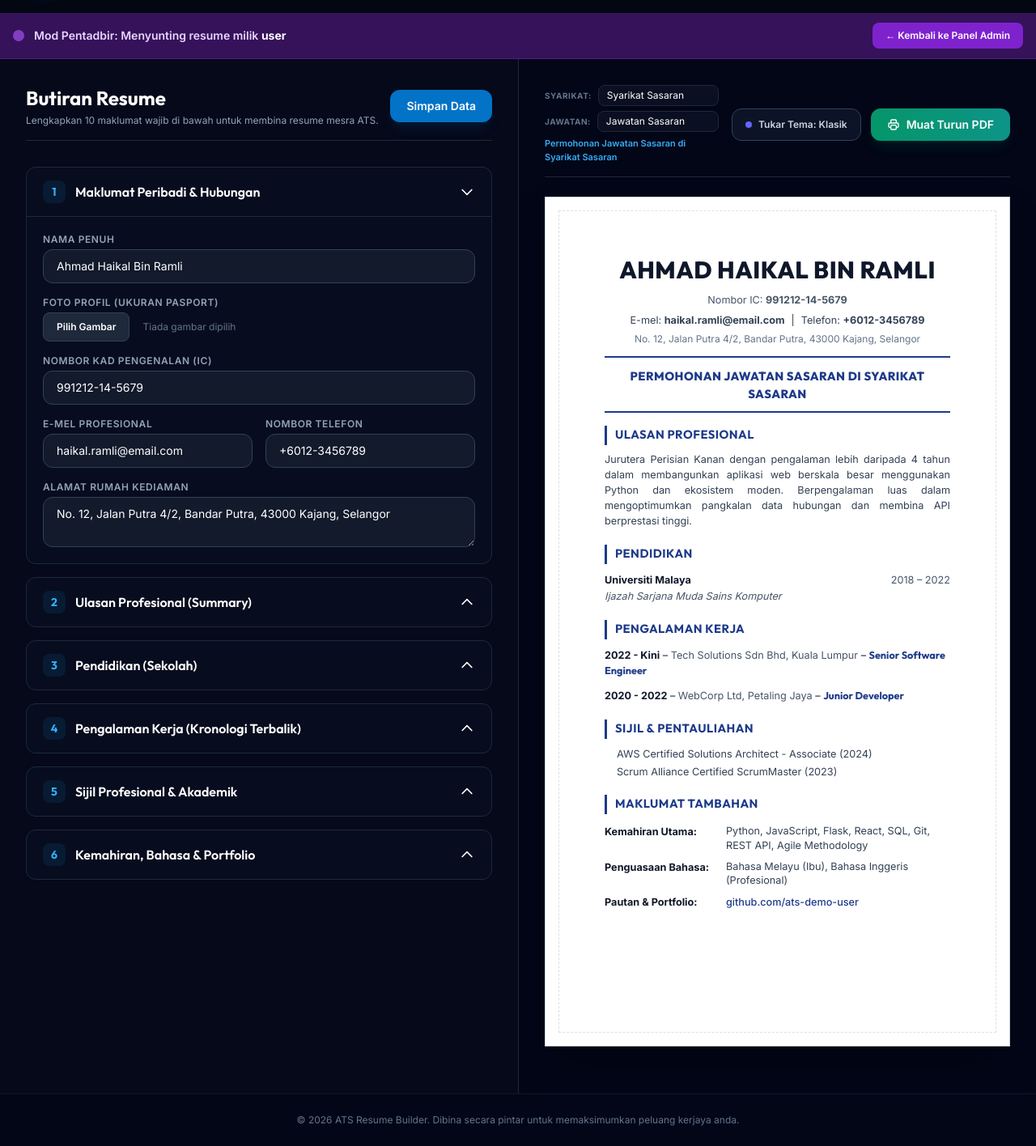
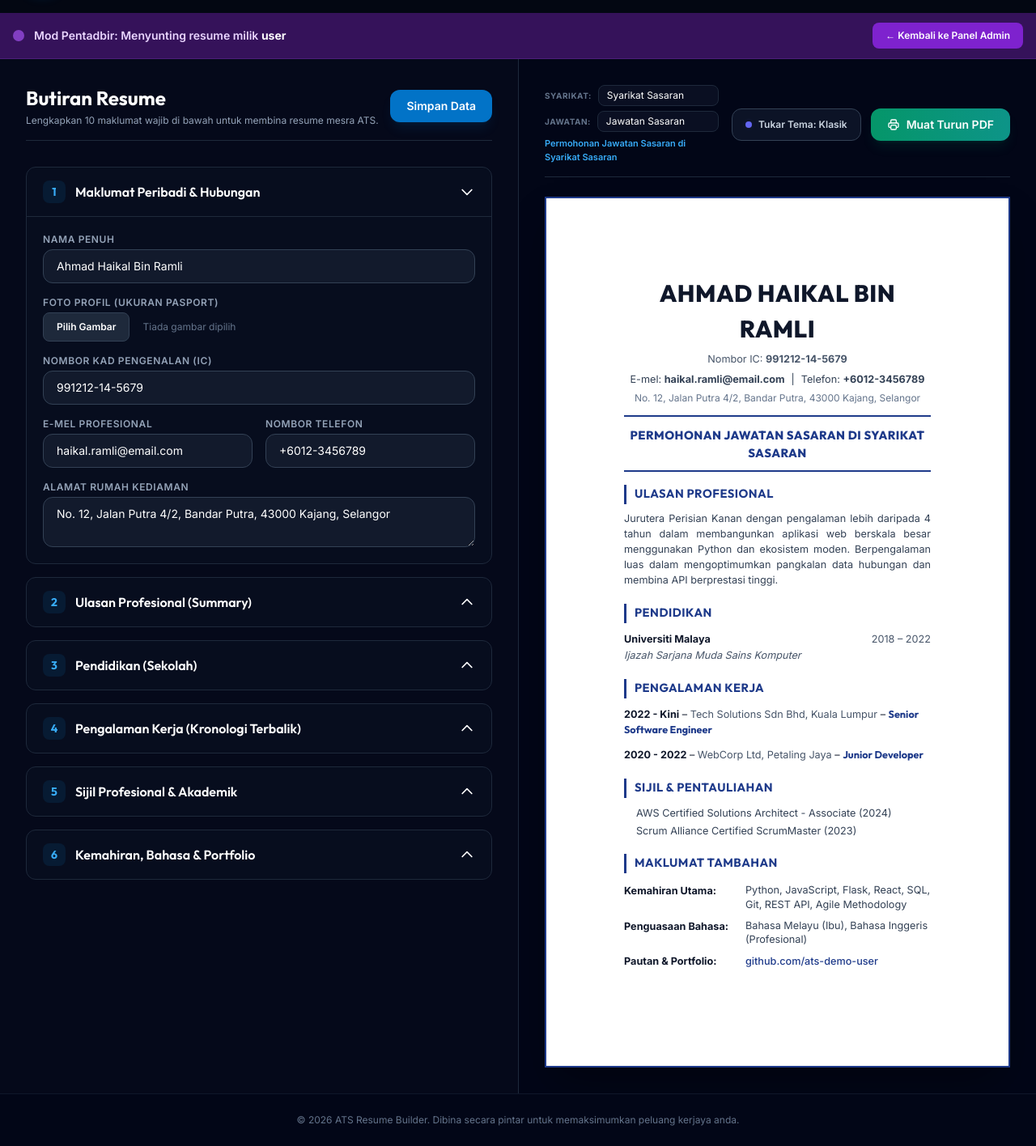
Before and after one commit to fuzb36/resume, a Flask app: page /admin/resume/edit/1 in a window 1280 px wide. Shown: the part 65-1481 px from the top of the page at 81% size. Run offline with Flask 3, Linux system fonts and the light colour scheme; the visitor is signed in with stand-in values (Sample User, id 1); data comes from the database, SQL or seed files in the repository; some libraries are stand-ins or nearby versions.

Commit message:
style: set full page outer border on A4 paper and adjust internal content padding to 0.5 inches

```diff
--- a/static/style.css
+++ b/static/style.css
@@ -219,31 +219,19 @@
 }
 
 /* ==========================================
-   GAYA KOTAK RESUME A4 YANG MENARIK
+   GAYA KOTAK RESUME A4 YANG MENARIK (BINGKAI PENUH & MARGIN 0.5 INCI)
    ========================================== */
 #ats-resume-paper {
-    border: 1px solid #cbd5e1 !important;
+    border: 2px solid #1e3a8a !important; /* Bingkai penuh di sekeliling seluruh page */
     background-color: #ffffff !important;
     box-shadow: 0 25px 50px -12px rgba(0, 0, 0, 0.4) !important;
     transition: all 0.3s ease;
     position: relative;
 }
 
-/* Bingkai dalaman yang halus & elegan */
-#ats-resume-paper::before {
-    content: "";
-    position: absolute;
-    top: 16px;
-    left: 16px;
-    right: 16px;
-    bottom: 16px;
-    border: 1px dashed rgba(30, 58, 138, 0.15);
-    pointer-events: none;
-}
-
-/* Indentasi kandungan untuk memberi ruang bernafas kepada bingkai */
+/* Margin kandungan 0.5 inci dari bingkai */
 #ats-resume-paper > div {
-    padding: 20px 25px !important;
+    padding: 0.5in !important;
 }
 
 /* Seksyen Heading dengan Aksen Garisan Sisi Kiri */
@@ -255,8 +243,8 @@
     letter-spacing: 0.5px !important;
 }
 
-#ats-resume-paper.theme-futuristic::before {
-    border: 1px dashed rgba(0, 242, 254, 0.15);
+#ats-resume-paper.theme-futuristic {
+    border: 2px solid #00f2fe !important; /* Bingkai penuh tema futuristik */
 }
 
 #ats-resume-paper.theme-futuristic .resume-section h2 {
@@ -265,13 +253,19 @@
     padding-left: 10px !important;
 }
 
-/* PEMBATALAN BINGKAI SEMASA PRINT */
+/* TAPAN BINGKAI DAN MARGIN SEMASA CETAK/PDF */
 @media print {
-    #ats-resume-paper::before {
-        display: none !important;
+    #ats-resume-paper {
+        border: 2px solid #1e3a8a !important; /* Kekalkan bingkai penuh semasa print */
+        margin: 0 !important;
+        width: 100% !important;
+        max-width: 100% !important;
+        min-height: 0 !important;
+        background: white !important;
+        color: black !important;
     }
     #ats-resume-paper > div {
-        padding: 0 !important;
+        padding: 0.5in !important; /* Kekalkan margin 0.5 inci semasa print */
     }
     #ats-resume-paper .resume-section h2 {
         border-left: 3.5px solid #1e3a8a !important;
```
